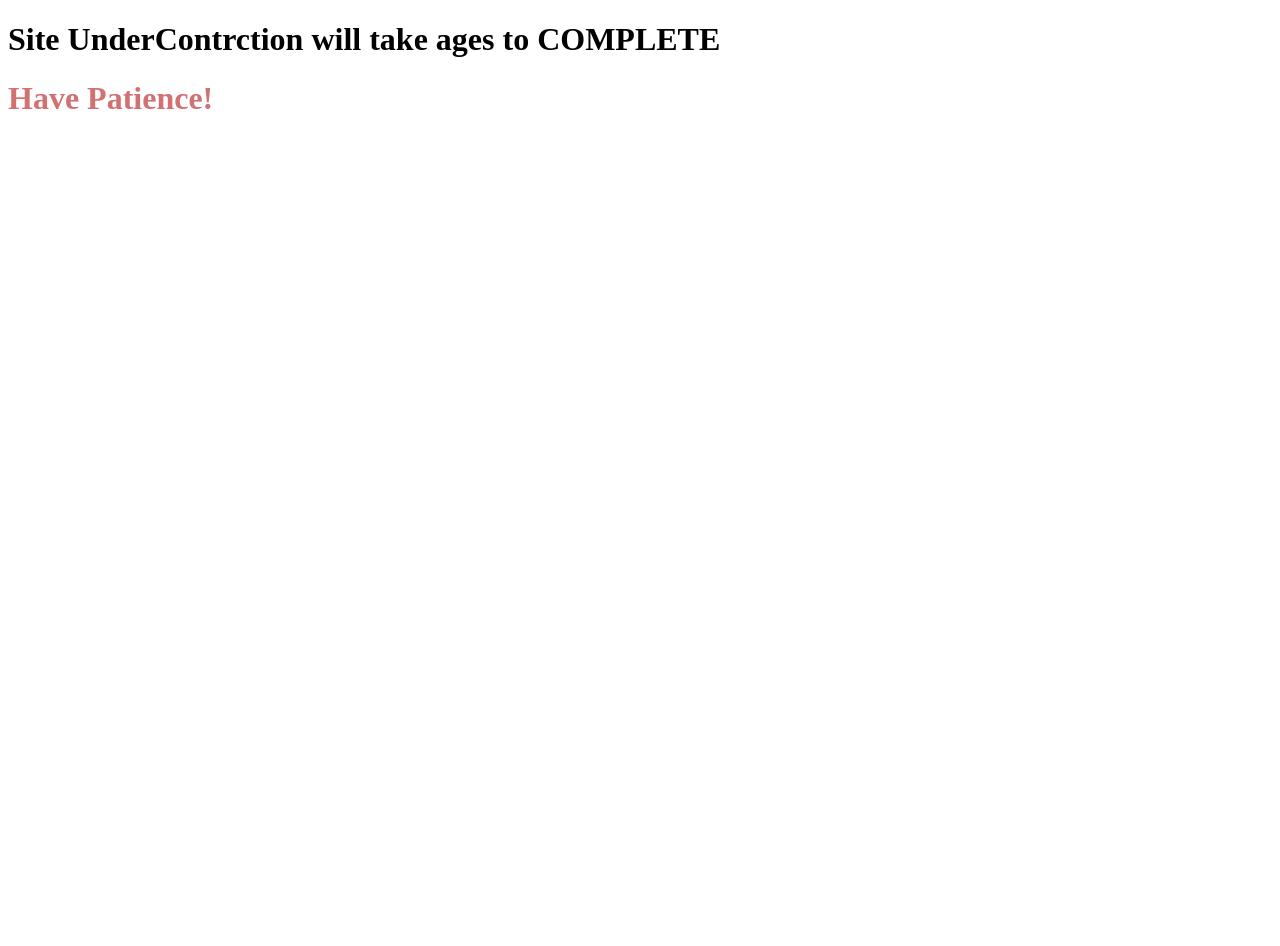
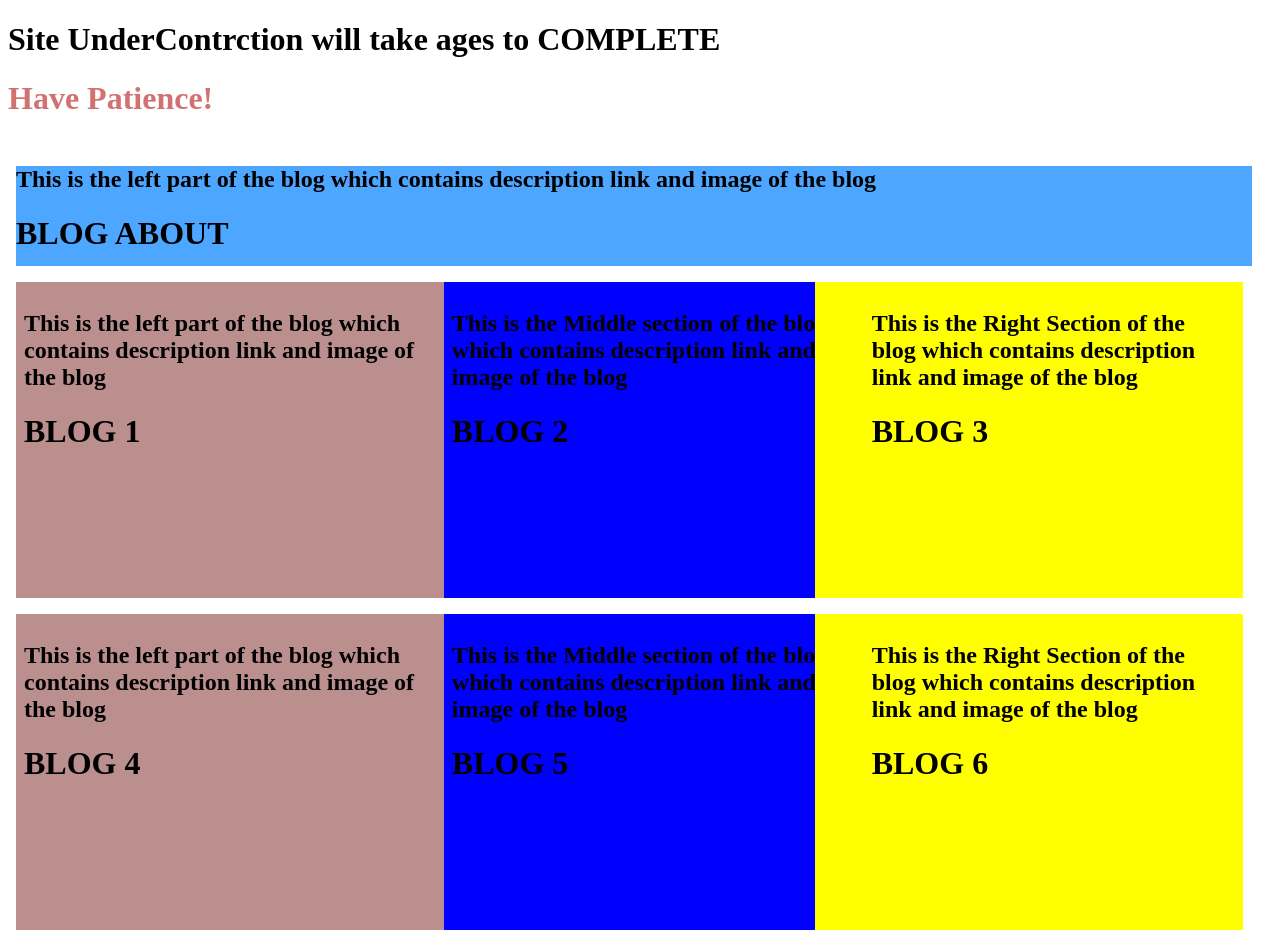
Before and after one commit to Anurag021/ProjectMe, a plain HTML site: page Blogs.html in a window 1280 px wide. Before the commit the page ends 800 px from the top, so only its background shows below. Drawn offline with Linux system fonts and the light colour scheme.

Commit message:
Updated Blog
Updated Blog

```diff
--- a/Blogs.html
+++ b/Blogs.html
@@ -5,10 +5,71 @@
     <meta http-equiv="X-UA-Compatible" content="IE=edge">
     <meta name="viewport" content="width=device-width, initial-scale=1.0">
     <title>Document</title>
+    <link href="Style.css" rel="stylesheet">
 </head>
 <body>
     <h1> Site UnderContrction will take ages to COMPLETE</h1>
+    <h1><strong style="color: rgba(177, 13, 13, 0.589);">Have Patience!</strong></h1>
+    <div class="Container">
+        <div class="Top">
+            <h2>This is the left part of the blog which contains description
+                link and image of the blog
+            </h2>
+            <h1>BLOG ABOUT</h1>
 
-    <h1><strong style="color: rgba(177, 13, 13, 0.589);">Have Patience!</strong></h1>
+        </div>
+        <div class="Left">
+            <h2>This is the left part of the blog which contains description
+                link and image of the blog
+            </h2>
+            <h1>BLOG 1</h1>
+        </div>
+        <div class="Middle">
+            <h2>This is the Middle section of the blog which contains description
+                link and image of the blog
+            </h2>
+            <h1>BLOG 2</h1>
+        </div>
+        <div class="Right">
+            <h2>This is the Right Section of the blog which contains description
+                link and image of the blog
+            </h2>
+            <h1>BLOG 3</h1>
+        </div>
+    </div>
+
+
+    <div class="Container">
+        <div class="Left">
+            <h2>This is the left part of the blog which contains description
+                link and image of the blog
+            </h2>
+            <h1>BLOG 4</h1>
+        </div>
+        <div class="Middle">
+            <h2>This is the Middle section of the blog which contains description
+                link and image of the blog
+            </h2>
+            <h1>BLOG 5</h1>
+        </div>
+        <div class="Right">
+            <h2>This is the Right Section of the blog which contains description
+                link and image of the blog
+            </h2>
+            <h1>BLOG 6</h1>
+        </div>
+    </div>
+
+
+
+
+    <!-- <div class="container">
+        <div class="toppane">Test Page</div>
+        <div class="leftpane"><h1>This section contains the blog that is present on the
+            left side of the page</h1></div>
+        <div class="middlepane">Test Page</div>
+        <div class="rightpane"><h1>Test Page</h1></div>
+    </div> -->
+
 </body>
 </html>
--- a/Style.css
+++ b/Style.css
@@ -11,10 +11,11 @@
 
 }
 .Logo-img{
-    display: flex;x
+    display: flex;
     max-width: 100px;
     max-height: 100px;
     padding-right: 0rem;
+
 }
 .List-non-bullte{
     list-style: none;
@@ -126,3 +127,61 @@
     padding: 0.5rem 1rem;
     font-weight: bold;
 }
+
+.Container{
+    width: available;
+    height: available;
+    Padding:0.5rem 0.5rem;
+}
+
+.Left{
+
+    /* min-width: 350px; */
+    /* height: 50%; */
+    width: 33%;
+    min-height: 300px;
+    float: left;
+    background-color: rosybrown;
+    border-collapse: collapse;
+    padding:0.5rem 0.5rem;
+}
+
+.Middle{
+   /* width: 50%;
+   min-width: 800px;
+   height: available;
+   min-height: 650px;
+   float: left;
+   background-color: royalblue;
+   border-collapse: collapse; */
+    width: 33%;
+    min-height: 300px;
+    float: left;
+    background-color: blue;
+    border-collapse: collapse;
+    padding:0.5rem 0.5rem;
+}
+
+.Right{
+    /* width: available; */
+    height: available;
+    position: relative;
+    width: 33%;
+    margin-left: 64%;
+    background-color: yellow;
+    border-collapse: collapse;
+    min-height: 300px;
+    padding:0.5rem 0.5rem;
+    /* width: 33%;
+    float: left;
+    background-color: blue;
+    border-collapse: collapse; */
+}
+
+.Top{
+    width: 99%;
+    height: 100px;
+    border-collapse: collapse;
+    background-color: #4da6ff;
+    margin-bottom: 1rem;
+}
```
Also changed, not shown: Projects.html (+11 -1 lines).
